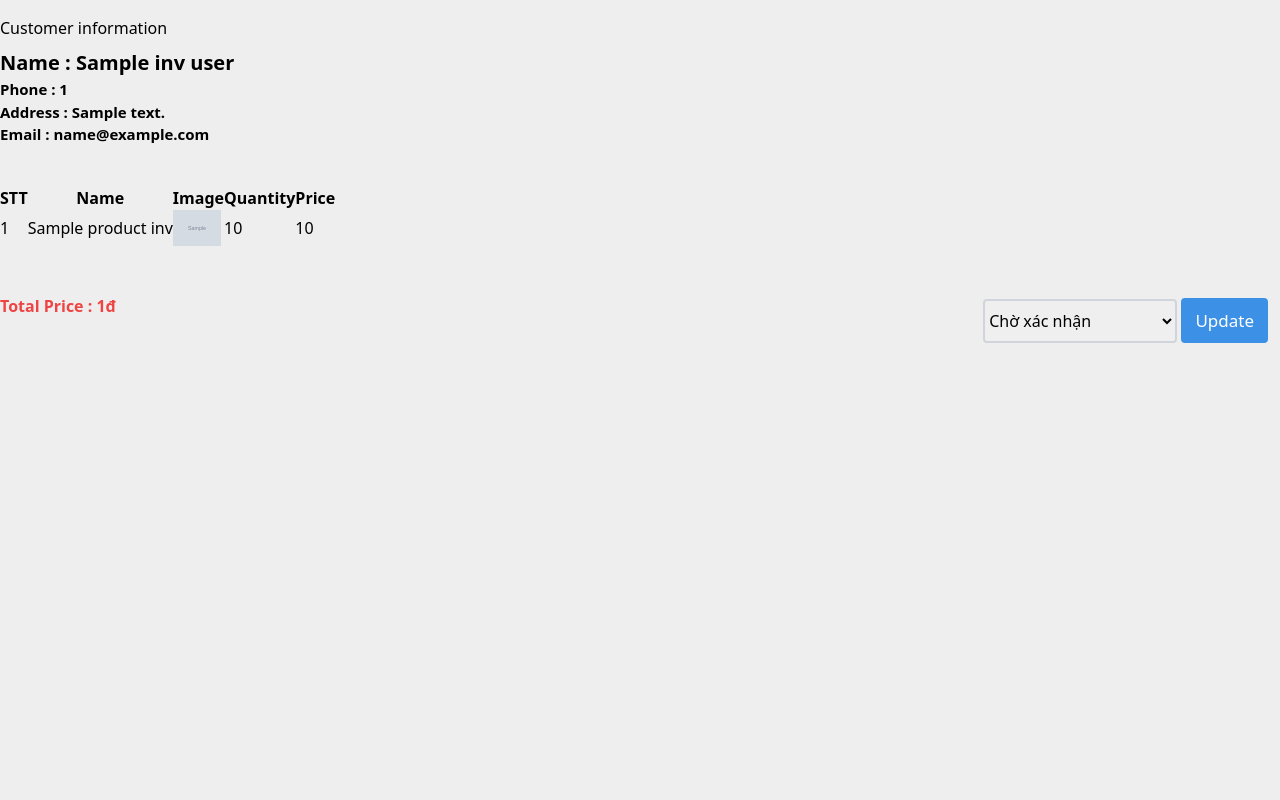
After one commit to HuTao2k3/da1_nhom2, a PHP site: the page made by admin/views/orders/detail.php in a window 1280 px wide. The commit adds this page. Run offline with PHP 8.4, Linux system fonts and the light colour scheme; tables that the repository leaves empty or names only in its code hold one stand-in row (values such as "Sample post"); the template is opened without the code that fills it: most values are stand-ins (such as "Sample title", 1, 10 or a date in 2020); grey boxes marked "Sample" are stand-in pictures; some libraries are stand-ins or nearby versions.

Commit message:
Quản lý đơn hàng , cập nhật trạng thái

```diff
--- a/admin/business/account.php
+++ b/admin/business/account.php
@@ -17,13 +17,15 @@
 
     function getAccount()
 {
-     $id = $_GET['id'];
+
+    $id = isset($_GET['id']) ? $_GET['id'] : "";
      $sql = "SELECT * FROM `taikhoan` WHERE id=$id";
      $ac = pdo_query_one($sql);
      adminRender('account/update.php', compact('ac'));
  }
      function updateAccount()
 {
+    $id = isset($_GET['id']) ? $_GET['id'] : "";
      $id = $_POST['id'];
      $name = $_POST['user'];
      $pass = $_POST['pass'];
--- /dev/null
+++ b/admin/views/orders/detail.php
@@ -0,0 +1,54 @@
+<div class="table-data h-screen">
+    <div class="order">
+        <h1 class="pt-4 pb-2">Customer information</h1>
+        <div class="info">
+            <?php foreach ($invUser as $user) : ?>
+                <p class="text-[20px] font-bold">Name : <?= $user['customer_name'] ?></p>
+                <p class="text-[15px] font-bold">Phone : <?= $user['customer_phone_number'] ?></p>
+                <p class="text-[15px] font-bold">Address : <?= $user['customer_address'] ?></p>
+                <p class="text-[15px] font-bold">Email : <?= $user['customer_email'] ?></p>
+            <?php endforeach ?>
+        </div>
+
+<div class="product py-10">
+    <table>
+        <thead>
+            <tr>
+                <th>STT</th>
+                <th>Name</th>
+                <th>Image</th>
+                <th>Quantity</th>
+                <th>Price</th>
+            </tr>
+        </thead>
+              <tbody>
+        <?php foreach ($productInv as $index => $detail) : ?>
+            <tr>
+                <td><?= $index + 1 ?></td>
+                <td><?= $detail['name'] ?></td>
+                <td><img class="w-12 " src="<?= PUBLIC_URL . $detail['image'] ?>" alt=""></td>
+                <td><?= $detail['quantity'] ?></td>
+                <td><?= number_format($detail['unti_price'])?></td>
+            </tr>
+            <?php endforeach ?>
+        </tbody>
+    </table>
+</div>
+   <div class="status-inv flex justify-between">
+   <h1 class="text-red-500 font-bold py-2">Total Price : <?= number_format($invUser[0]['total_price'])?>đ</h1>
+
+   <form action="<?= ADMIN_URL . 'cap-nhat-trang-thai' ?>" method="post">
+   <input type="hidden" name="id" value="<?= $invUser[0]['id']?>">
+   <select name="status" id="" class="border-solid border-2 border-gray-300 rounded py-2">
+    <option value="1">Chờ xác nhận</option>
+    <option value="2">Đã xác nhận đơn hàng</option>
+    <option value="3">Đang giao</option>
+    <option value="4">Giao hàng thành công</option>
+    <option value="5">Giao hàng thất bại</option>
+    <option value="6">Hủy đơn</option>
+    </select>
+    <button class="border-2 mt-3 mr-3 text-[17px] border-[#3c91e6] rounded bg-[#3c91e6] text-white px-3 py-2" name="btn">Update</button>
+    </form>
+   </div>
+
+</div>
--- a/client/business/cart.php
+++ b/client/business/cart.php
@@ -43,8 +43,9 @@ function payCart(){
     $phone = $_POST['phone'];
     $address = $_POST['address'];
     $note = $_POST['note'];
+    // $created_at = $updated_at = date('Y-m-d H:s:i');
     //insert dữ liệu tạo hóa đơn
-    $createInvoiceQuery = "INSERT INTO `invoices` (customer_name,customer_phone_number,customer_email,customer_address,note) VALUES ('$name','$email',$phone,'$address','$note')";
+    $createInvoiceQuery = "INSERT INTO `invoices` (customer_name,customer_phone_number,customer_email,customer_address,note) VALUES ('$name',$phone,'$email','$address','$note')";
     $invoiceId = insertDataAndGetId($createInvoiceQuery);
     //chạy vòng lặp qua các phần tử của giỏ hàng , sau đó insert dữ liệu vào bảng invoices_detail
     foreach($_SESSION['cart'] as $item){
@@ -52,7 +53,7 @@ function payCart(){
         $price = $item['price'];
         $quantity = $item['quantity'];
         $totalPrice += $price*$quantity;
-        $inserInvoiceDetailQuery = "INSERT INTO `invoices_detail` (invoice_id,product_id,quantity,unti_price) VALUES ($invoiceId,$productId, $price,$quantity)";
+        $inserInvoiceDetailQuery = "INSERT INTO `invoices_detail` (invoice_id,product_id,quantity,unti_price) VALUES ($invoiceId,$productId,$quantity, $price)";
         pdo_execute($inserInvoiceDetailQuery);
     }
     //Cập nhật tổng tiền hóa đơn
--- a/client/views/product/index.php
+++ b/client/views/product/index.php
@@ -5,7 +5,7 @@
     <div class="tab">
       <div class="tab-list">
         <a class="tab-item" href="<?= BASE_URL . 'san-pham' ?>">All product</a>
-        <?php foreach ($listCategory as $cate) : ?>
+        <?php foreach ($listCategory as $cate):?>
           <a class="tab-item" href="<?= BASE_URL . 'loc-san-pham?id=' . $cate['id'] ?>"><?= $cate['categoryName'] ?></a>
         <?php endforeach ?>
       </div>
```
Also changed, not shown: admin/business/orders.php (added, +31 -0 lines), admin/views/layouts/slidebar.php (+7 -0 lines), admin/views/orders/index.php (added, +70 -0 lines), index.php (+19 -1 lines).
